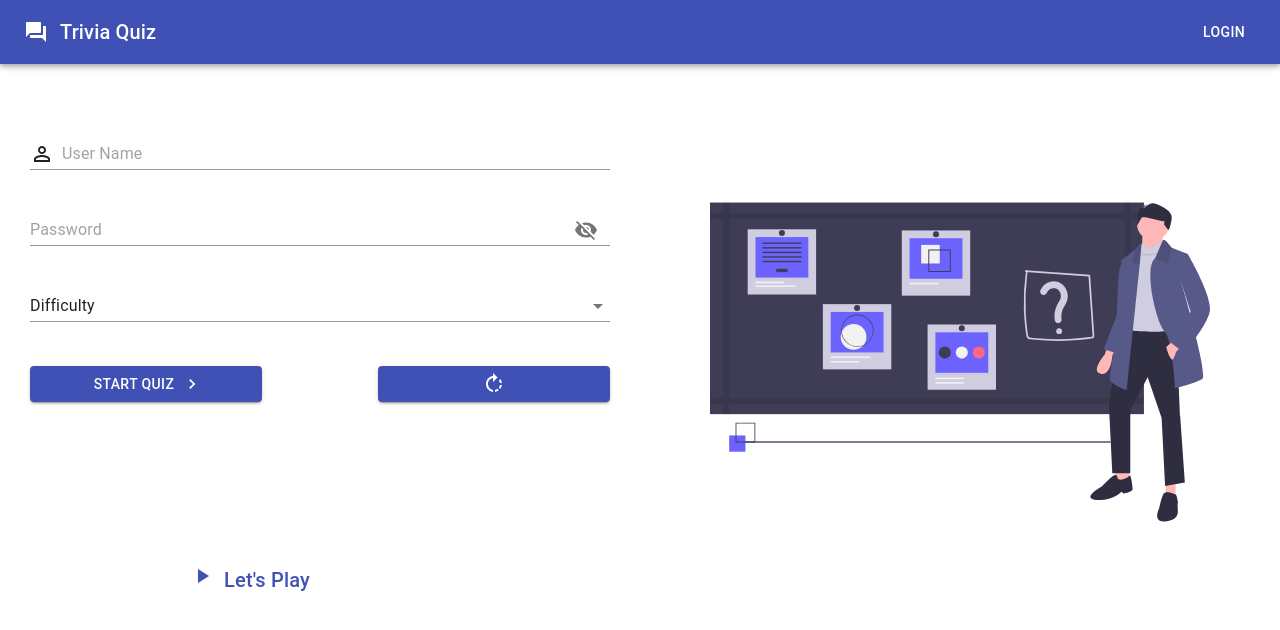
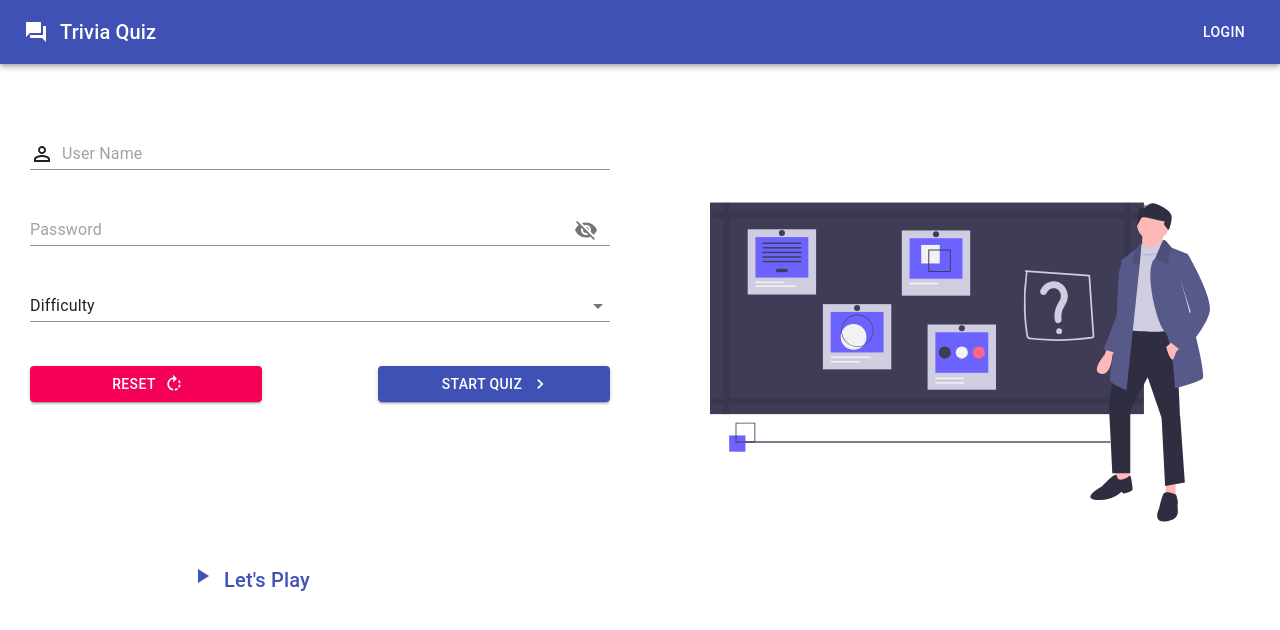
Before and after one commit to shreetanu/trivia-quiz, a Next.js app: page / in a window 1280 px wide. Shown: the top 630 px of the page. Built offline with nearby package versions, Linux system fonts and the light colour scheme.

Commit message:
Icon Changed

```diff
--- a/pages/index.tsx
+++ b/pages/index.tsx
@@ -128,7 +128,16 @@ function HomePage() {
 						<option key='Medium' value='medium'>Medium</option>
 						<option key='Hard' value='hard'>Hard</option>
 					</NativeSelect>
-<div style={{display:'flex' , justifyContent:'space-between'}} >
+					<div style={{display:'flex' , justifyContent:'space-between'}} >
+						<Button
+							variant="contained"
+							color="secondary"
+							className={classes.button}
+							onClick={handleReset}
+							endIcon={<RotateRightIcon/>}
+						>
+							Reset
+						</Button>
 					<Button
 						variant="contained"
 						color="primary"
@@ -138,14 +147,7 @@ function HomePage() {
 					>
 						Start Quiz
 					</Button>
-					<Button
-						variant="contained"
-						color="primary"
-						className={classes.button}
-						onClick={handleReset}
-					>
-						<RotateRightIcon/>
-					</Button>
+
 </div>
 				</div>
 			</div>
--- a/pages/result/index.tsx
+++ b/pages/result/index.tsx
@@ -5,6 +5,7 @@ import QuizContext from "../../store/quiz-context";
 import { useRouter } from "next/router";
 import Button from '@material-ui/core/Button';
 import NavigationIcon from '@material-ui/icons/Navigation';
+import RotateRightIcon from '@material-ui/icons/RotateRight'
 
 
 const ResultPage = () => {
@@ -23,7 +24,7 @@ const ResultPage = () => {
          variant="contained"
         color="primary"
 		size="large"
-        startIcon={<NavigationIcon />}
+        startIcon={<RotateRightIcon />}
       >
         Start Again
       </Button>
```
Also changed, not shown: 1 other file (tests, documents, lock files or other folders).
